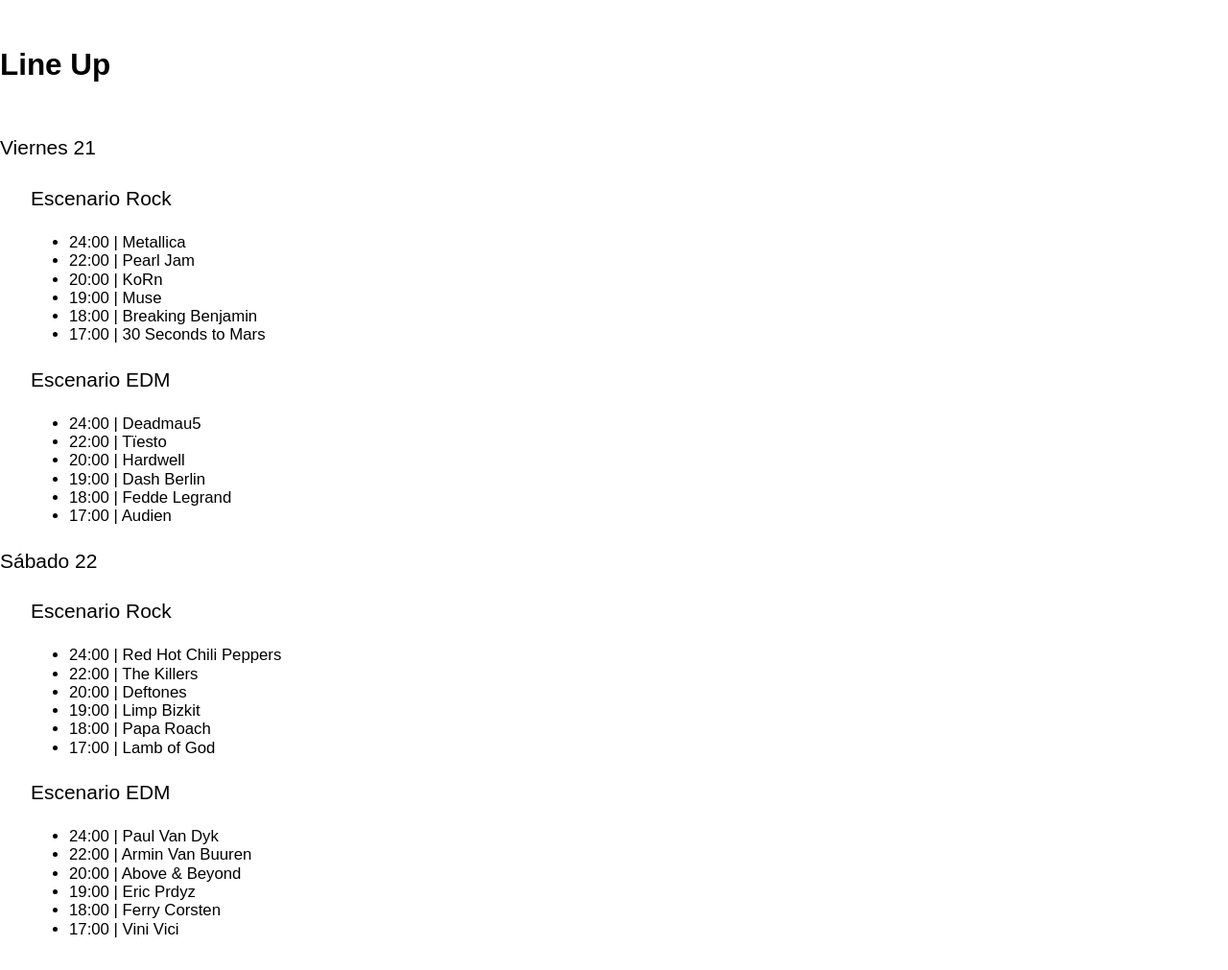
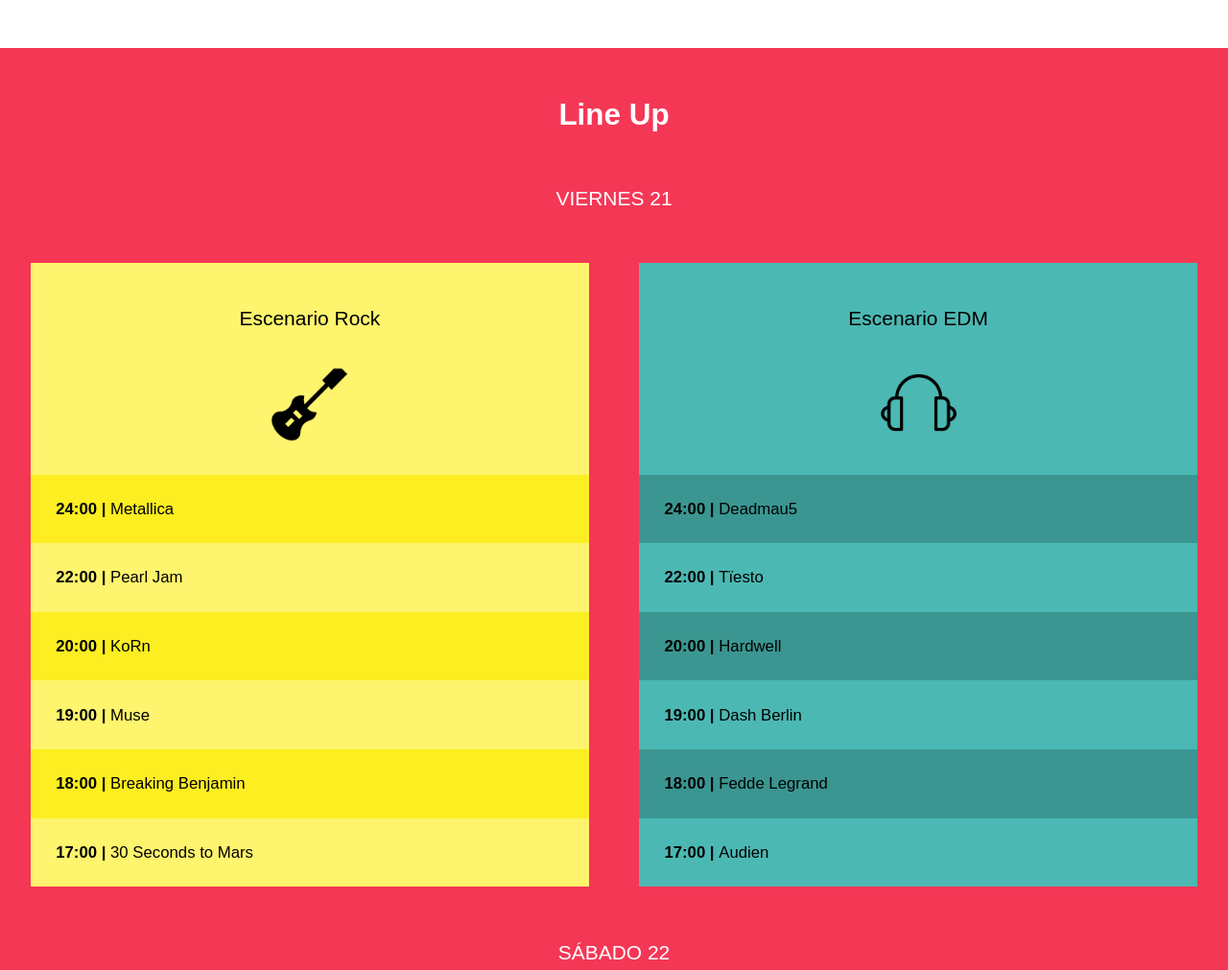
Before and after one commit to alfredotp/festivalMusica, a website: page index.html in a window 1280 px wide. Shown: the part 1057-2068 px from the top of the page at 96% size. Drawn offline with Linux system fonts and the light colour scheme.

Commit message:
Finalizando el SCSS al Lineup

```diff
--- a/src/scss/base/_mixins.scss
+++ b/src/scss/base/_mixins.scss
@@ -35,3 +35,9 @@
      grid-template-columns: repeat($columnas, 1fr);
      gap: $espaciado;
 }
+
+@mixin resetear-lista {
+     margin: 0;
+     padding: 0;
+     list-style: none;
+}
--- a/src/scss/layout/_index.scss
+++ b/src/scss/layout/_index.scss
@@ -1,3 +1,4 @@
 @forward 'header';
 @forward 'video';
 @forward 'festival';
+@forward 'lineup';
--- /dev/null
+++ b/src/scss/layout/_lineup.scss
@@ -0,0 +1,81 @@
+@use 'base/variables' as v;
+@use 'base/mixins' as m;
+
+.lineup {
+     background-color: v.$rosa;
+     padding: 5rem 0;
+
+     h3, p {
+          text-align: center;
+          color: v.$blanco;
+     }
+     .dia {
+          text-transform: uppercase;
+          margin: 5rem 0;
+     }
+}
+
+.escenarios-contenedor {
+     @include m.tablet {
+          @include m.grid(2, 5rem);
+     }
+
+     p {
+          color: v.$negro;
+     }
+}
+
+.escenario {
+     padding-top: 2rem;
+
+     .nombre-escenario {
+          &:after {
+               content: '';
+               display: block;
+               width: 20rem;
+               height: 10rem;
+               background-size: 15rem;
+               background-repeat: no-repeat;
+               background-position: center center;
+               margin: 2rem auto 0 auto;
+          }
+     }
+}
+
+.edm .nombre-escenario::after {
+     background-image: url(../img/icono_edm.png);
+}
+
+.rock .nombre-escenario::after {
+     background-image: url(../img/icono_rock.png);
+}
+
+.calendario {
+     @include m.resetear-lista;
+
+     li {
+          padding: 2.5rem;
+          font-weight: 700;
+
+          span {
+               font-weight: 400;
+          }
+     }
+}
+
+.bg-amarillo {
+     background-color: v.$amarillo;
+
+     // Propiedad nth-child(ood) -> selecciona los que son impares
+     // Utilizamos darken(mixin de sass), que usa dos valores(parámetros) color y porcentaje para oscurecer
+     li:nth-child(odd) {
+          background-color: darken(v.$amarillo, 15%);
+     }
+}
+
+.bg-verde {
+     background-color: v.$verde;
+     li:nth-child(odd) {
+          background-color: darken(v.$verde, 10%);
+     }
+}
```
Also changed, not shown: build/css/app.css.
